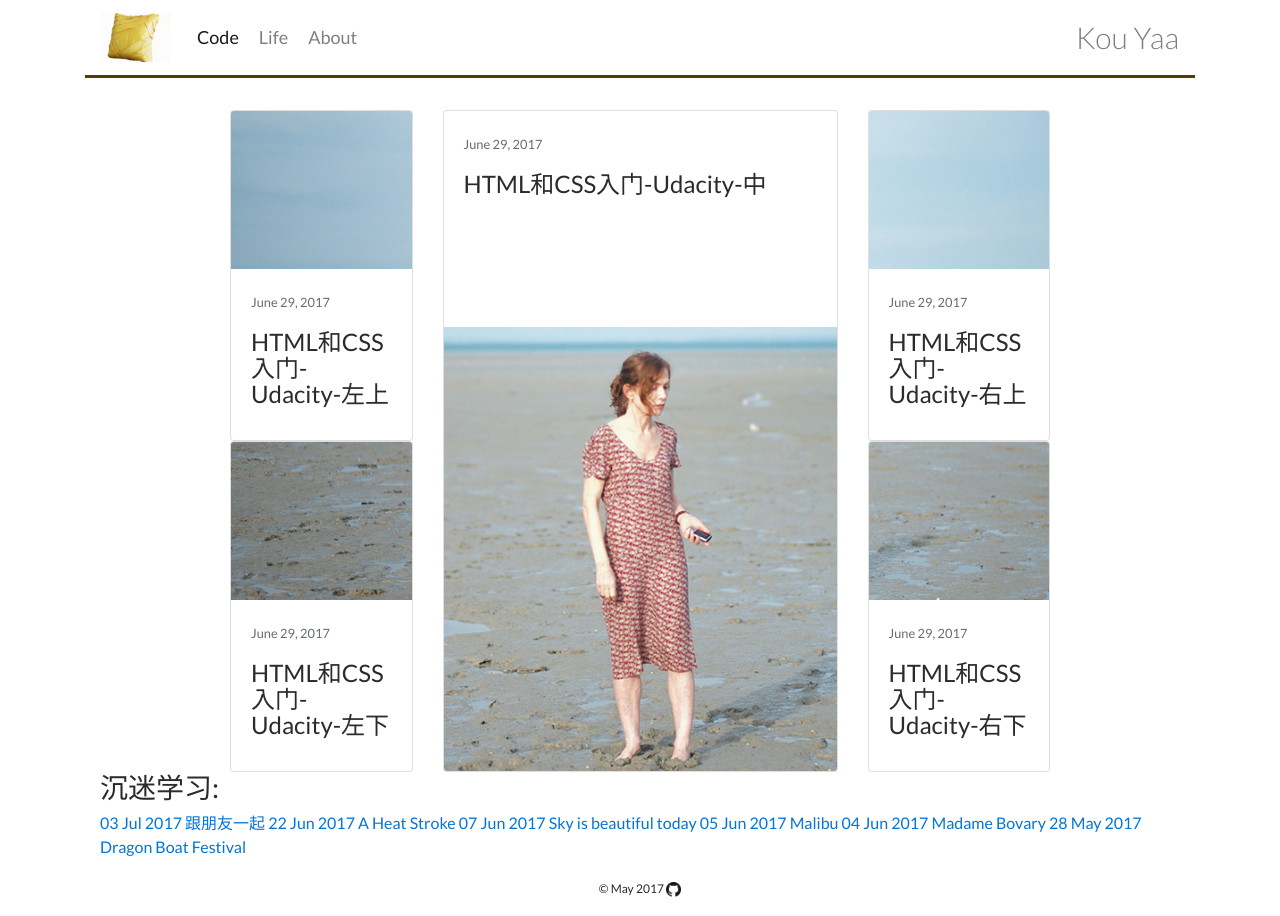
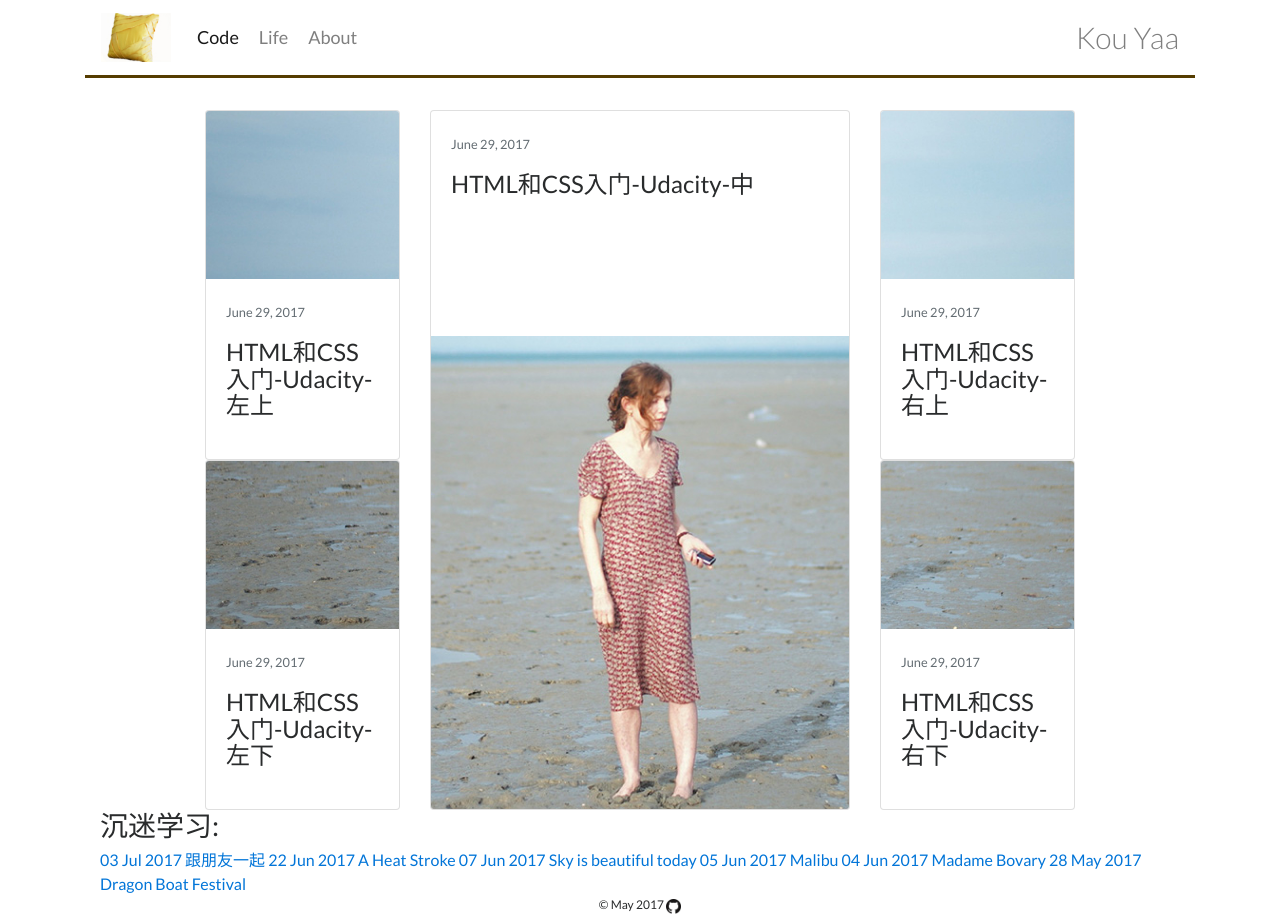
Before and after one commit to yinkouya/yinkouya.github.io, a Jekyll site: the page built from life.html, in a window 1280 px wide. Built offline with Jekyll 4.4.1, drawn with Linux system fonts in a browser that asks for light colours; nearby versions of some CDN libraries.

Commit message:
Update style.css

```diff
--- a/assets/style.css
+++ b/assets/style.css
@@ -58,7 +58,8 @@ img.footer {
 }
 
 .row {
-  width: 850px;
+  width: 900px;
+  height: 700px;
   margin: 0 auto;
 }
 
```
